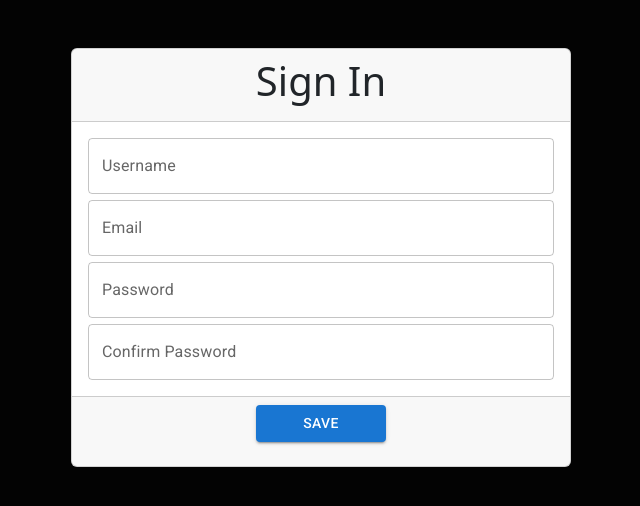
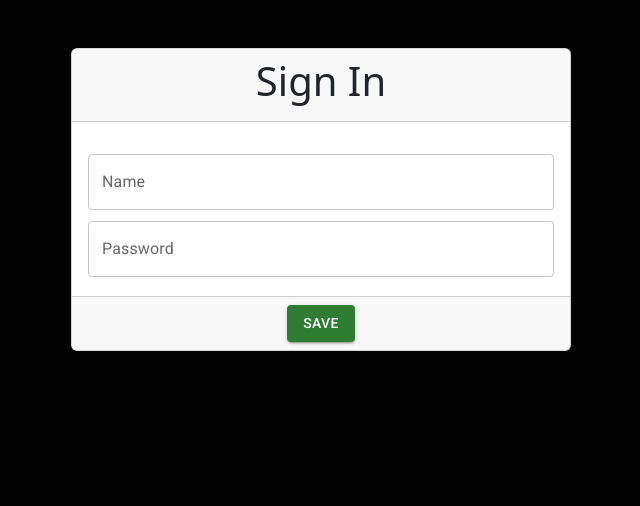
Before and after one commit to pakhlavonovv/lsn14, a React (Vite) app: page / in a window 1280 px wide. Shown: the top 506 px of the page, without its empty margins (296-936 px from the left). Built offline with nearby package versions, Linux system fonts and the light colour scheme.

Commit message:
some-changes

```diff
--- a/package.json
+++ b/package.json
@@ -16,11 +16,13 @@
     "@mui/material": "^6.0.2",
     "axios": "^1.7.7",
     "bootstrap": "^5.3.3",
+    "formik": "^2.4.6",
     "json-server": "^1.0.0-beta.2",
     "react": "^18.3.1",
     "react-dom": "^18.3.1",
     "react-router-dom": "^6.26.1",
-    "react-toastify": "^10.0.5"
+    "react-toastify": "^10.0.5",
+    "yup": "^1.4.0"
   },
   "devDependencies": {
     "@eslint/js": "^9.9.0",
--- a/src/pages/sign-in/index.jsx
+++ b/src/pages/sign-in/index.jsx
@@ -5,6 +5,8 @@ import TextField from '@mui/material/TextField';
 import './sass/style.scss'
 import { useEffect, useState } from 'react';
 import { useNavigate } from 'react-router-dom';
+import * as Yup from 'yup'
+import { Formik, Field, Form, ErrorMessage } from 'formik';
 import Notification from '../utils/notification';
 
 const Index = () => {
@@ -12,30 +14,29 @@ const Index = () => {
   const [disabled, setDisabled] = useState(false )
   const [count, setCount] = useState(0)
   const [time, setTime] = useState(10)
-  useEffect(() => {
-    if(count === 3){
-      setInterval(() => {
-          setTime(prev => prev - 1)
-      }, 1000)
-    }
-  }, [count])
   const navigate = useNavigate()
-  const handleChange = (event) => {
-    const {name, value} = event.target
-    setForm({...form, [name]: value})
+  const initalValues = {
+    name: "",
+    password: "",
   }
-  const handleSubmit = (e) => {
-    e.preventDefault()
-    if(form.username == 'Admin'){
+  const signInValidationSchema = Yup.object().shape({
+    name: Yup.string().required("Name is required"),
+    password: Yup.string()
+      .matches(
+        /^(?=.*[a-z])(?=.*[A-Z]).{6,}$/,
+        "Password must be at least 6 characters and contain at least one uppercase and one lowercase letter"
+      )
+      .required("Password is required"),
+  });
+  const handleSubmit = async(value) => {
+      if(value.name == 'Admin' && value.password == 'Admin123'){
         navigate('/admin')
-        Notification({title: "Success", type: 'success '})
-
-    } else if(form.username == 'Student'){
-      navigate('/student')
-    } else {
-      Notification({title: 'Somewhere have an error, please try again', type: 'error'})
-      setCount(prev => prev + 1)
-    }
+      } else{
+        Notification({
+          title: "Password or name is incorrect",
+          type: "error"
+        })
+      }
   }
 
   return (
@@ -49,23 +50,43 @@ const Index = () => {
                 <h1 className='text-center'>Sign In</h1>
               </div>
               <div className="card-body">
-                <form id='form' style={{display: "flex", flexDirection: 'column', gap: '6px'}} onSubmit={handleSubmit}>
-              <TextField disabled={count == 3 ? true : false} fullWidth label="Username" name='username' onChange={handleChange}/>
-              <TextField fullWidth type='email' label="Email" name='email' onChange={handleChange}/>
-              <TextField fullWidth type='password' label="Password" name='password' onChange={handleChange}/>
-              <TextField fullWidth type='confirm_pass' label="Confirm Password" name='confirm_password' onChange={handleChange}/>
-                </form>
+                <Formik initialValues={initalValues} onSubmit={handleSubmit} validationSchema={signInValidationSchema}>
+                  <Form id='sign-in'>
+                    <Field
+                    name="name"
+                    as={TextField}
+                    type="text"
+                    fullWidth
+                    margin="normal"
+                    variant="outlined"
+                    label="Name"
+                    helperText={
+                      <ErrorMessage name='name' component="p" className='text-danger fs-6'/>
+                    }
+                    />
+                    <Field
+                    name="password"
+                    as={TextField}
+                    type="password"
+                    fullWidth
+                    variant="outlined"
+                    label="Password"
+                    helperText={
+                    <ErrorMessage
+                      name='password'
+                      component="p"
+                      className='text-danger fs-6'
+                    />
+                    }
+                    />
+                  </Form>
+                </Formik>
 
               </div>
               <div className="card-footer">
                 <center>
-              <Button style={{width: "130px"}} variant="contained" type='submit' form='form'>Save</Button>
+              <Button variant='contained' color='success' type='submit' form="sign-in">Save</Button>
                 </center>
-                <p className='text-center mt-2'>
-                  {
-                    count === 3 && `Mal'um bir muddat kutib turing! ${time}`
-                  }
-                </p>
               </div>
             </div>
           </div>
```
Also changed, not shown: 1 other file (tests, documents, lock files or other folders).
